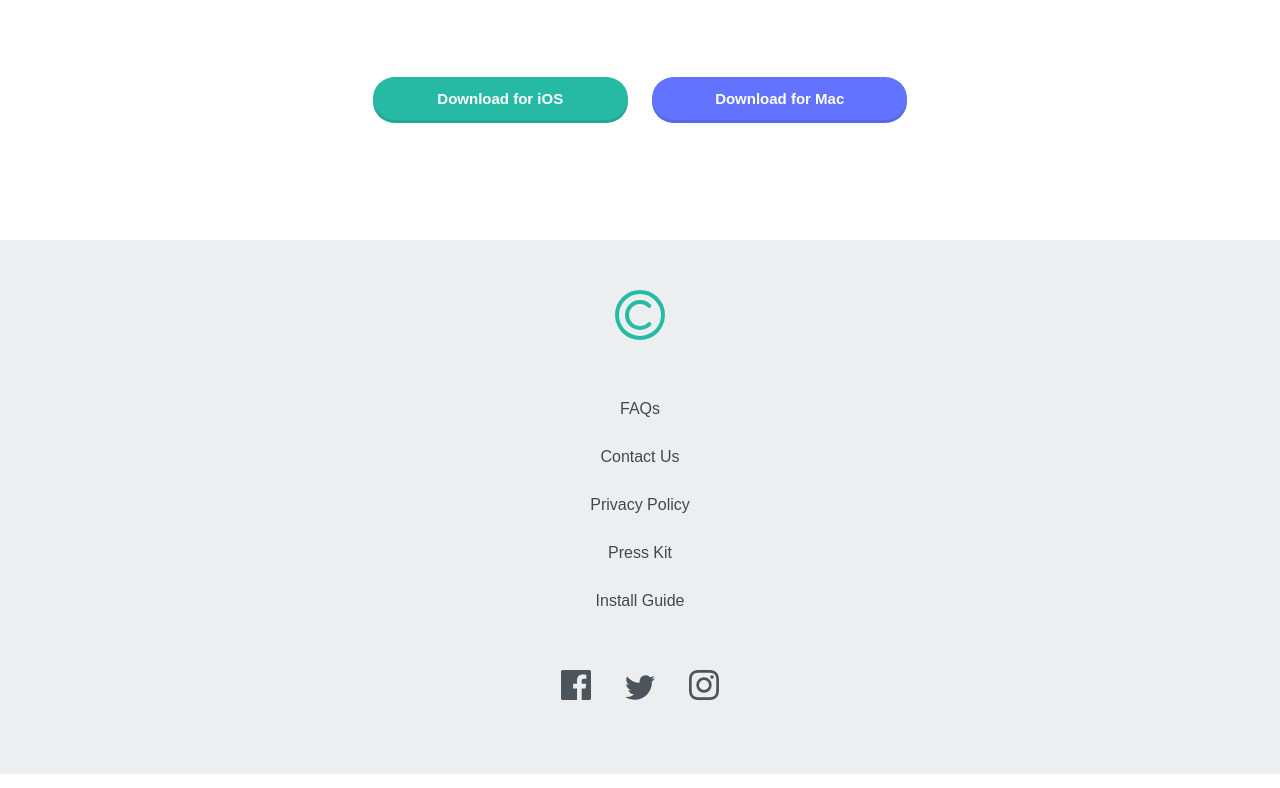
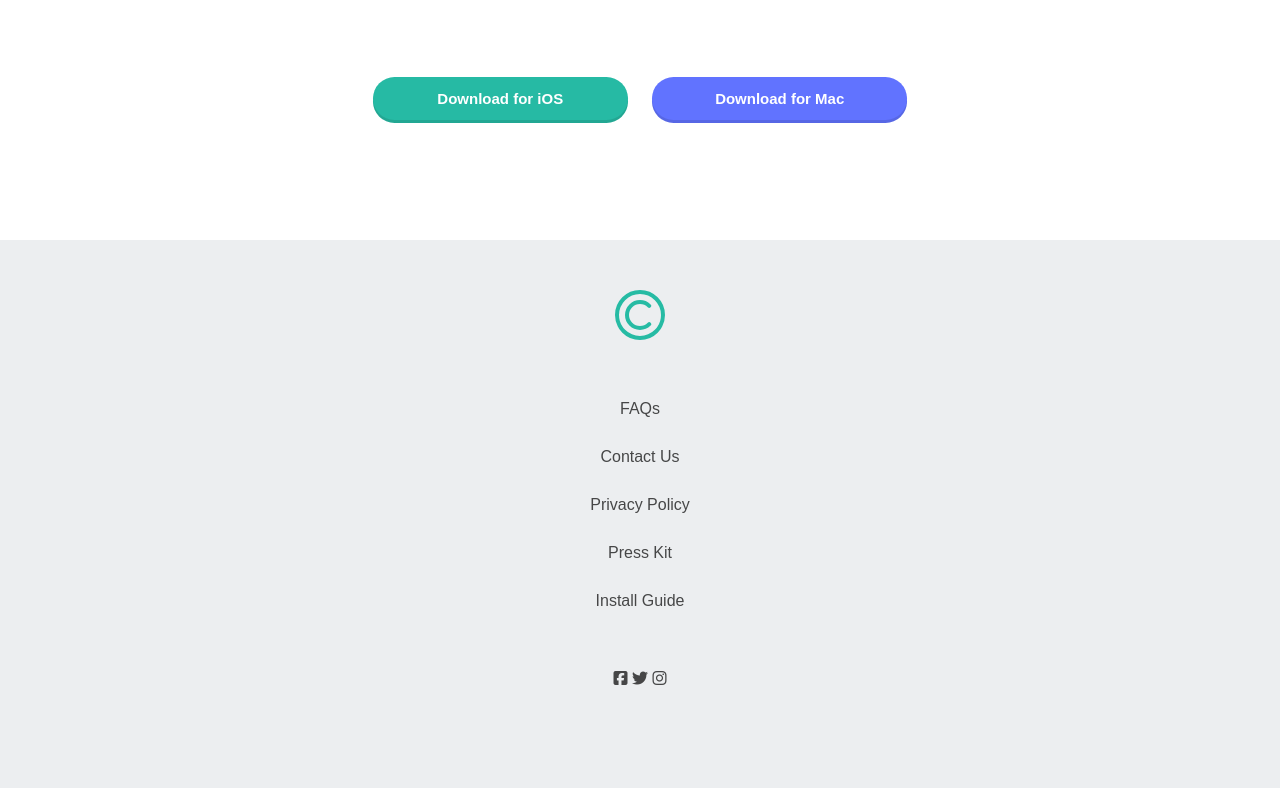
Before and after one commit to Alex-Euan/Landing-page, a plain HTML site: page index.html in a window 1280 px wide. Shown: the part 2469-3257 px from the top of the page. Drawn offline with Linux system fonts and the light colour scheme; a web font is replaced by a local one.

Commit message:
Estructura finalizada

```diff
--- a/index.html
+++ b/index.html
@@ -6,6 +6,7 @@
   <meta name="viewport" content="width=device-width, initial-scale=1.0">
   <title>Landing Page</title>
   <link rel="stylesheet" href="css/styles.css">
+  <script src="https://kit.fontawesome.com/efc0eecb0d.js" crossorigin="anonymous"></script>
   <link rel="preconnect" href="https://fonts.googleapis.com">
 <link rel="preconnect" href="https://fonts.gstatic.com" crossorigin>
 <link href="https://fonts.googleapis.com/css2?family=Bai+Jamjuree:wght@200;300;400;500;600&display=swap" rel="stylesheet">
@@ -101,9 +102,9 @@
     <a href="#">Press Kit</a>
     <a href="#">Install Guide</a>
     <div class="sociales">
-      <img src="images/icon-facebook.svg" alt="">
-      <img src="images/icon-twitter.svg" alt="">
-      <img src="images/icon-instagram.svg" alt="">
+      <a href="#"><i class="fa-brands fa-facebook-square"></i></a>
+      <a href="#"><i class="fa-brands fa-twitter"></i></a>
+      <a href="#"><i class="fa-brands fa-instagram"></i></a>
     </div>
   </footer>
 </body>
```
